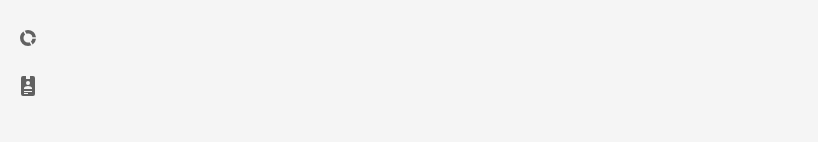
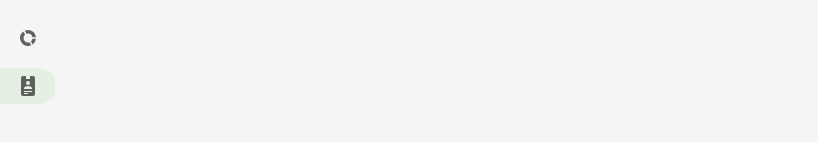
Before and after one commit to astiksarathe/sidebar, an Angular app: page /admin/notification in a window 1280 px wide. Shown: the part 476-618 px from the top of the page, without its empty margins (0-818 px from the left). Built offline with nearby package versions, Linux system fonts and the light colour scheme.

Commit message:
add css and required changes in local component

```diff
--- a/src/app/menu-item/menu-item.component.css
+++ b/src/app/menu-item/menu-item.component.css
@@ -69,3 +69,49 @@ li>ul>app-menu-item>li::before {
 .active-link{
   color: black;
 }
+
+
+.closed > .menu-item-container.active-link,
+.closed > .menu-item-container:hover {
+  background-color: rgb(102, 184, 70, 0.1);
+  color: #000000;
+  border-top-right-radius: 35%;
+  border-bottom-right-radius: 35%;
+}
+
+.sub-menu>app-menu-item>li:has(ul.expanded) {
+  border-width: 1px;
+  border-image: linear-gradient(to bottom,
+      rgb(0, 0, 0, 0.6) 20px,
+      transparent 20px,
+      transparent 100%);
+  border-image-slice: 1;
+}
+
+.sub-menu>app-menu-item:has(li > ul.expanded)+app-menu-item>li {
+  border-width: 1px;
+  border-image: linear-gradient(to bottom,
+      transparent 20px,
+      rgb(0, 0, 0, 0.6) 20px,
+      rgb(0, 0, 0, 0.6) 100%);
+  border-image-slice: 1;
+}
+
+.sub-menu>app-menu-item:has(.has-submenu > .expanded)+app-menu-item>.has-submenu:has(.expanded) {
+  border-left: none;
+}
+
+.menu-item-container:hover>span,
+.active-link>span,
+.menu-item-container:hover>span {
+  color: #000000
+}
+
+li>ul {
+  padding-left: 55px;
+}
+.main-menu:hover,
+.main-menu.active-link {
+  background-color: rgb(102, 184, 70, 0.1);
+  color: #000000;
+}
--- a/src/app/menu-item/menu-item.component.html
+++ b/src/app/menu-item/menu-item.component.html
@@ -1,6 +1,6 @@
 <ng-container *ngIf="item.submenu">
-  <li class="has-submenu">
-    <div class="menu-item-container" [routerLink]="item.path" routerLinkActive="active-link" (click)="toggleSubMenu()">
+  <li class="has-submenu" [ngClass]="{'closed': isSidebarOpen}">
+    <div class="menu-item-container" [ngClass]="{'main-menu': isMainMenu}" [routerLink]="item.path" routerLinkActive="active-link" (click)="toggleSubMenu()">
       <img *ngIf="item.icon" [src]="item.icon" alt="" srcset="" />
       <span>{{ item.title }}</span>
       <img class="submenu-option-icon"
@@ -14,8 +14,8 @@
   </li>
 </ng-container>
 <ng-container *ngIf="!item.submenu">
-  <li class="menu" (click)="openSideBar()">
-    <div class="menu-item-container" [routerLink]="item.path" routerLinkActive="active-link">
+  <li class="menu" (click)="openSideBar()" [ngClass]="{'closed': isSidebarOpen}">
+    <div class="menu-item-container" [ngClass]="{'main-menu': isMainMenu}" [routerLink]="item.path" routerLinkActive="active-link">
       <img *ngIf="item.icon" [src]="item.icon" alt="" srcset="" />
       <span>{{ item.title }}</span>
     </div>
--- a/src/app/menu/menu.component.html
+++ b/src/app/menu/menu.component.html
@@ -13,10 +13,12 @@
             </div>
           </li>
           <app-menu-item
+            [isMainMenu]=true
             [openSideBar]="openSideBar"
             *ngFor="let menuItem of menuItems"
             [item]="menuItem"
             [menuItems]="menuItems"
+            [isSidebarOpen]="isSidebarOpen"
           ></app-menu-item>
         </ul>
       </nav>
```
Also changed, not shown: src/app/menu-item/menu-item.component.ts (+5 -4 lines).
